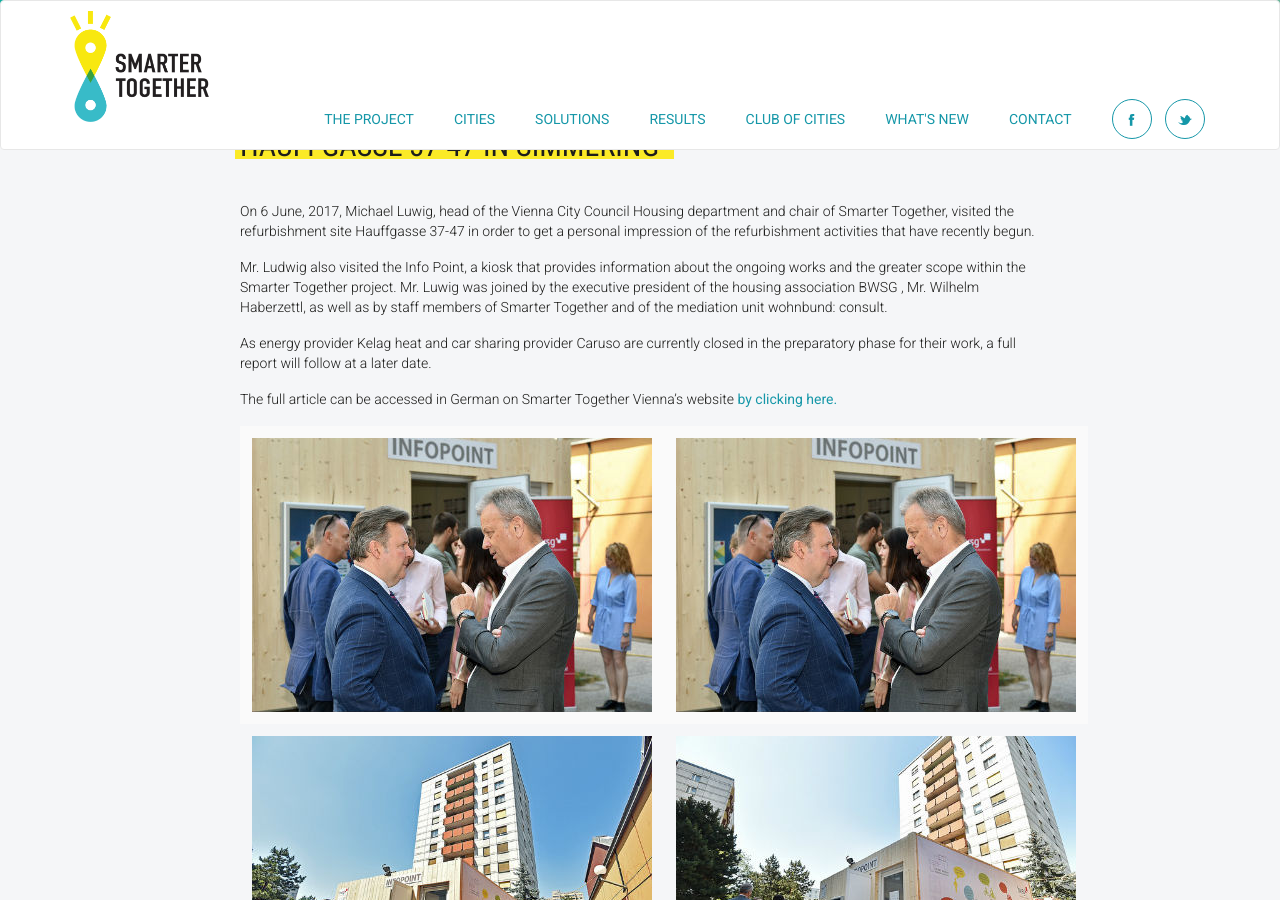
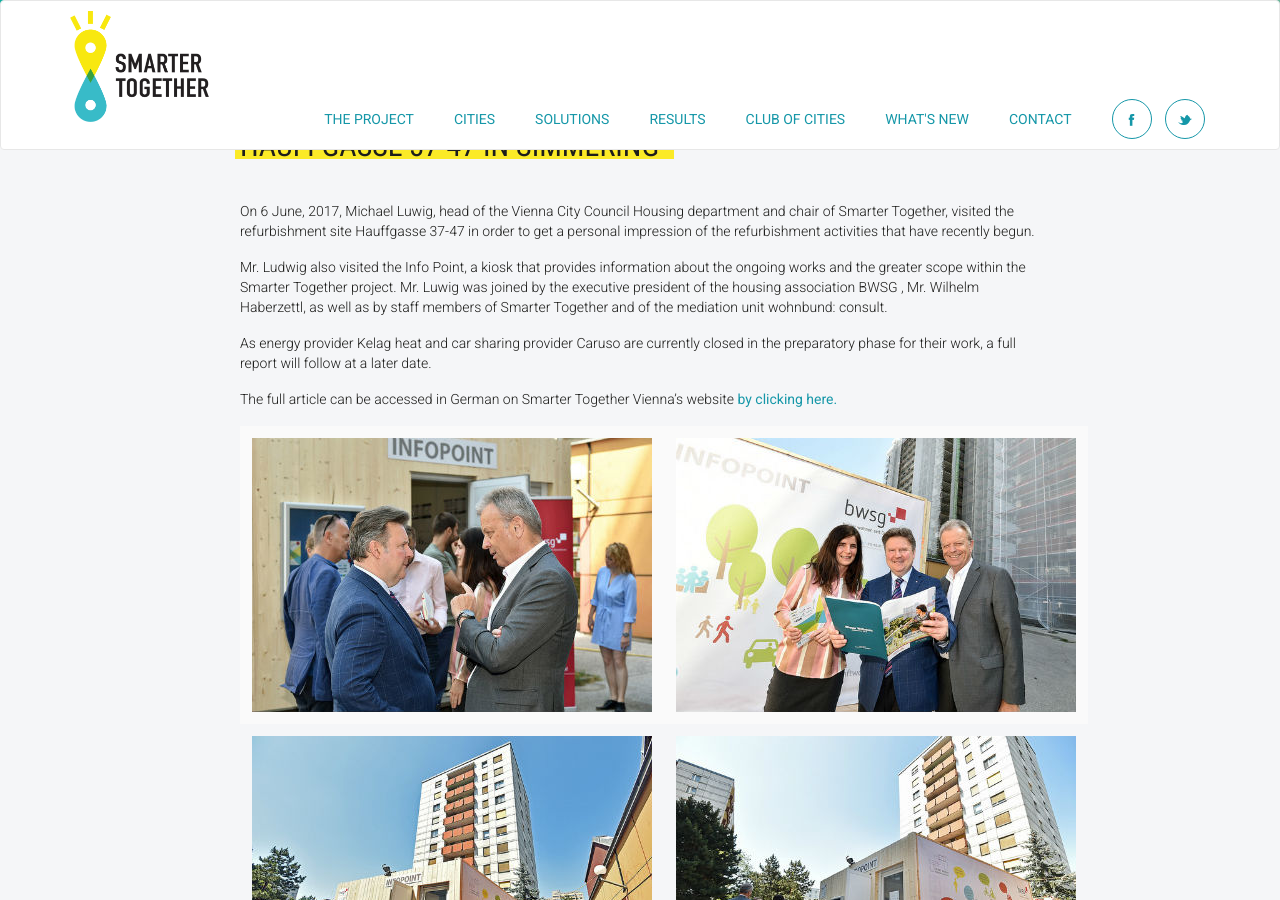
Before and after one commit to frontcraft/smarttogether, a Jekyll site: the page built from _news/2017-07-29-Vienna-Housing-Visit-Michael-Ludwig.md, in a window 1280 px wide and 900 px high, scrolled down 1062 px. Built offline with Jekyll 4.4.1, drawn with Linux system fonts in a browser that asks for light colours; nearby versions of some CDN libraries.

Commit message:
Update 2017-07-29-Vienna-Housing-Visit-Michael-Ludwig.md

```diff
--- a/_news/2017-07-29-Vienna-Housing-Visit-Michael-Ludwig.md
+++ b/_news/2017-07-29-Vienna-Housing-Visit-Michael-Ludwig.md
@@ -18,6 +18,6 @@ As energy provider Kelag heat and car sharing provider Caruso are currently clos
 
 The full article can be accessed in German on Smarter Together Vienna’s website [by clicking here.](http://www.smartertogether.at/michael-ludwig-baustellenbesuch/){:target="_blank"}
 
-![Hauffgasse Visit 1.jpg](/images/news/housing consul 1_web.jpg)             |  ![Hauffgasse Visit 1.jpg](/images/news/housing consul 1_web.jpg)
+![Hauffgasse Visit 1.jpg](/images/news/housing consul 1_web.jpg)             |  ![Hauffgasse Visit 4.jpg](/images/news/housing consul 4_web.jpg)
 :-------------------------:|:-------------------------:
 ![Hauffgasse Visit 3.jpg](/images/news/housing consul 3_web.jpg)  |  ![Hauffgasse Visit 5.jpg](/images/news/housing consul 5_web.jpg)
```
